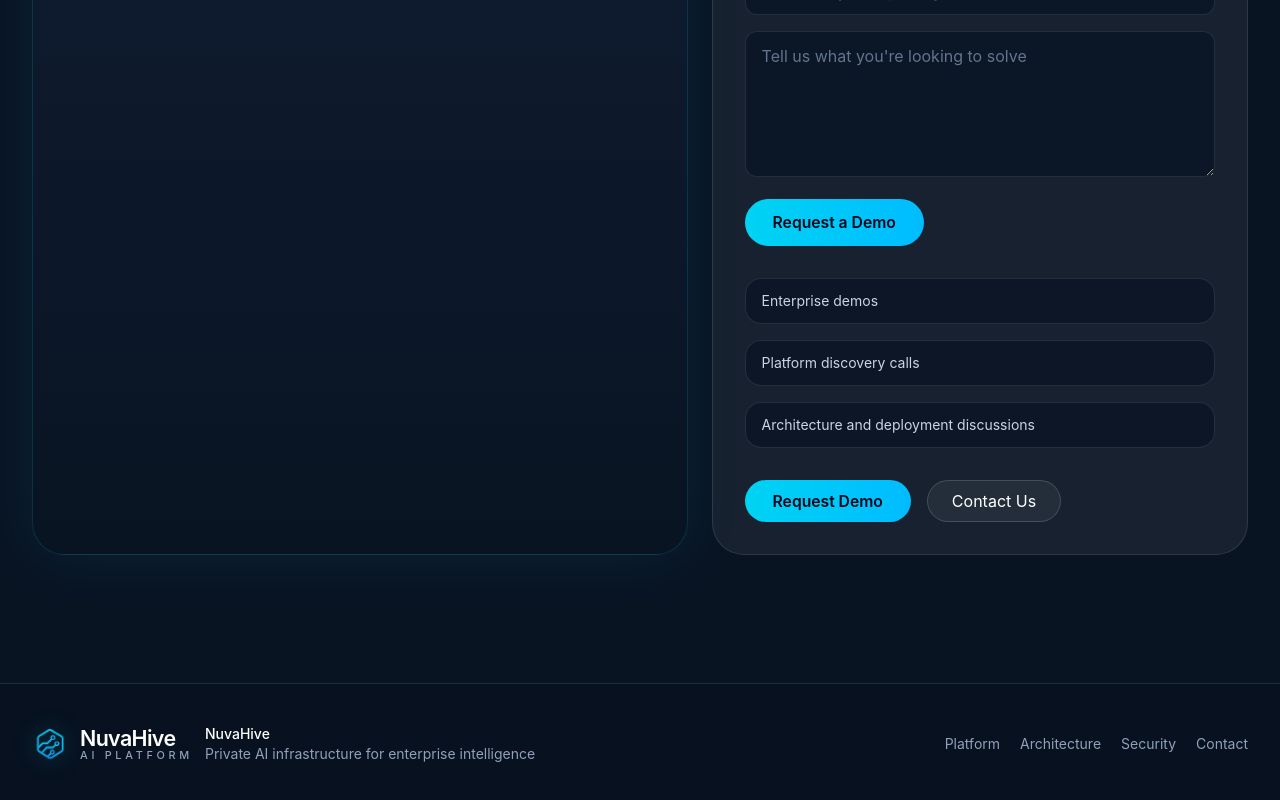
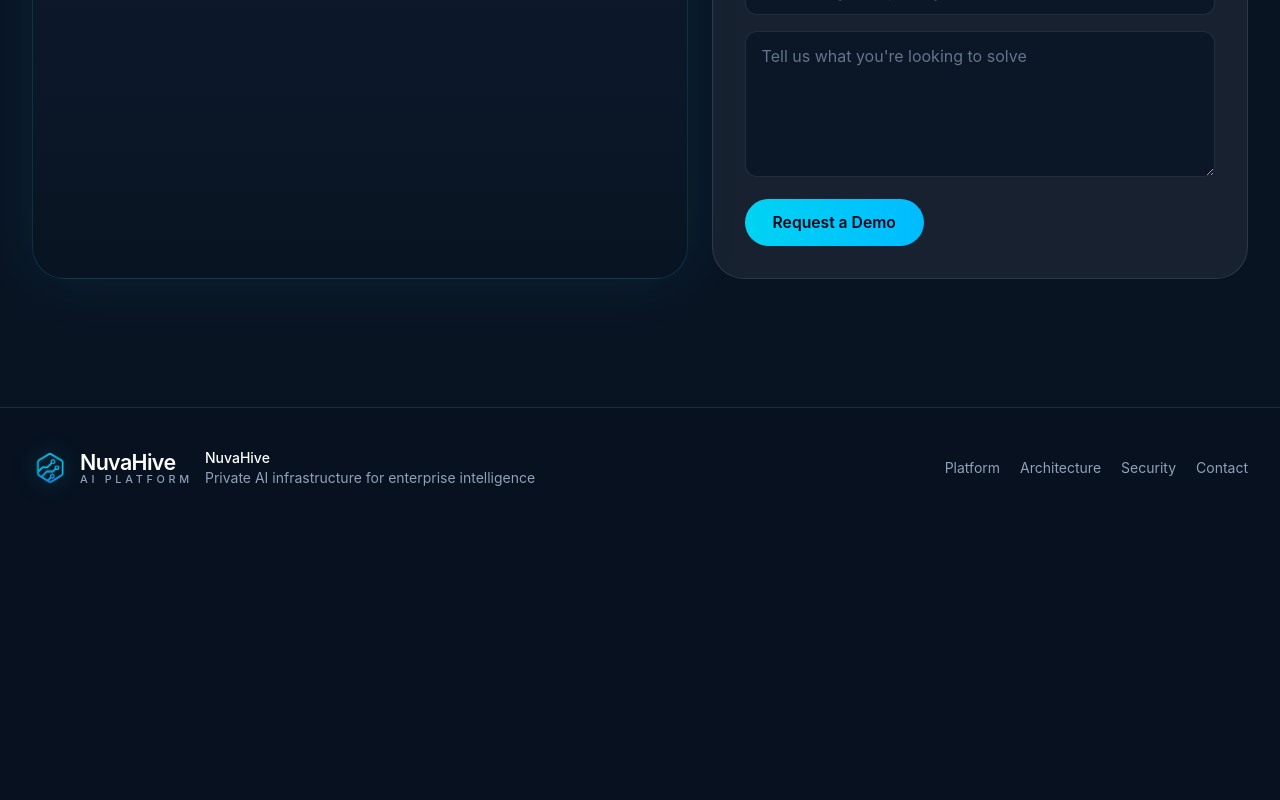
Before and after one commit to Michlaursen/nuvahive-site, a React (Vite) app: page / in a window 1280 px wide. Shown: the part 10578-11378 px from the top of the page. After the commit the page ends 11106 px from the top, so only its background shows below. Built offline with nearby package versions, Linux system fonts and the light colour scheme.

Commit message:
add contact form email via resend

```diff
--- a/api/contact.js
+++ b/api/contact.js
@@ -20,11 +20,15 @@ export default async function handler(req, res) {
     }
 
     await resend.emails.send({
-      from: "NuvaHive Contact <contact@nuvahive.ai>",
+    from: "NuvaHive (Angie) <angie@nuvahive.ai>",
     to: ["miguel@nuvahive.ai"],
+    reply_to: email,
     subject: "New NuvaHive Contact Request",
     html: `
-        <h2>New Contact Request</h2>
+    <h2>NuvaHive Contact Request</h2>
+    <p>A new request was submitted through nuvahive.ai.</p>
+
+    <hr/>
 
     <p><strong>Name:</strong> ${name}</p>
     <p><strong>Email:</strong> ${email}</p>
@@ -33,7 +37,13 @@ export default async function handler(req, res) {
 
     <p><strong>Message:</strong></p>
     <p>${message}</p>
-      `,
+
+    <hr/>
+
+    <p style="font-size:12px;color:#888">
+    Sent from the NuvaHive website contact form.
+    </p>
+    `
     });
 
     return res.status(200).json({ ok: true });
--- a/src/App.jsx
+++ b/src/App.jsx
@@ -1356,22 +1356,6 @@ async function handleSubmit(e) {
                   )}
                 </div>
               </form>
-                <div className="mt-8 space-y-4">
-                  <div className="rounded-2xl border border-white/10 bg-[#0a1526]/80 px-4 py-3 text-sm text-slate-300">Enterprise demos</div>
-                  <div className="rounded-2xl border border-white/10 bg-[#0a1526]/80 px-4 py-3 text-sm text-slate-300">Platform discovery calls</div>
-                  <div className="rounded-2xl border border-white/10 bg-[#0a1526]/80 px-4 py-3 text-sm text-slate-300">Architecture and deployment discussions</div>
-                </div>
-                <div className="mt-8 flex flex-col gap-4 sm:flex-row">
-                  <Button className="rounded-full bg-gradient-to-r from-cyan-400 to-sky-400 px-7 text-[0.98rem] font-semibold text-slate-950 hover:brightness-110 transition">
-                    Request Demo
-                  </Button>
-                  <Button
-                    variant="outline"
-                    className="rounded-full border border-white/15 bg-white/[0.06] px-6 text-white hover:border-cyan-400/30 hover:bg-white/[0.08] transition-all duration-300"
-                  >
-                    Contact Us
-                  </Button>
-                </div>
               </div>
             </div>
           </div>
@@ -1395,7 +1379,7 @@ async function handleSubmit(e) {
       </footer>
     </div>
   );
+  <a href="/privacy" className="text-slate-400 hover:text-white">
+    Privacy Policy
+  </a>
 }
-<a href="/privacy" className="text-slate-400 hover:text-white">
-  Privacy Policy
-</a>
```
Lines whose indentation alone changed are shown as unchanged.
